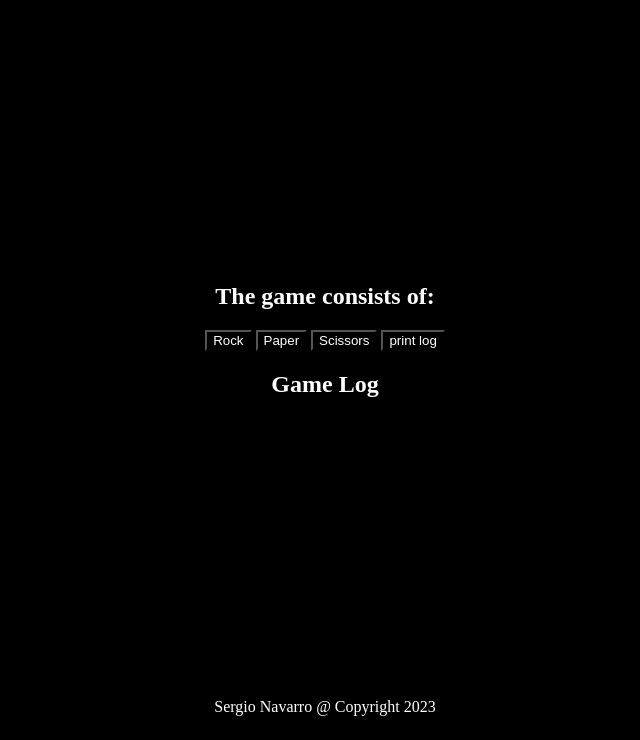
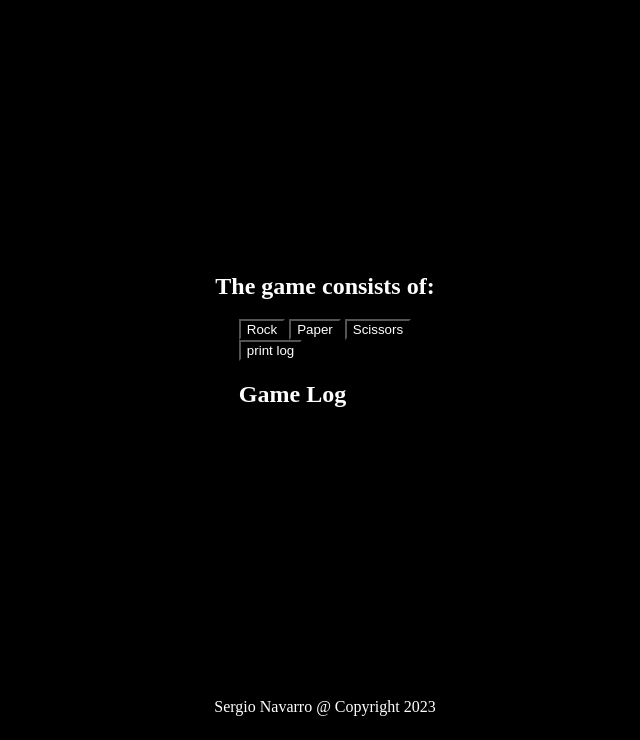
Before and after one commit to SergioNR/Rock-Paper-Scissors, a plain HTML site: page index.html in a window 1280 px wide. Shown: the part 76-816 px from the top of the page, without its empty margins (315-955 px from the left). Drawn offline with Linux system fonts and the light colour scheme.

Commit message:
TESTING COMMITS

```diff
--- a/index.html
+++ b/index.html
@@ -27,13 +27,13 @@
 
             </div>
         </div>
-
+        <div class="bottom-half">
         <div class="playerChoices">
             <button class="rock userChoice">Rock</button>
             <button class="paper userChoice">Paper</button>
             <button class="scissors userChoice">Scissors</button>
-            <button class="printLog">print log</button>
         </div>
+        <button class="printLog">print log</button>
 
         <div class="gameLog">
             <h2>Game Log</h2>
@@ -41,7 +41,7 @@
 
             </div>
         </div>
-
+    </div>
     </div>
     </section>
 
--- a/js/main.js
+++ b/js/main.js
@@ -1,3 +1,8 @@
+const rockSelection = document.querySelector(`.rock`)
+const paperSelection = document.querySelector(`.paper`)
+const scissorsSelection = document.querySelector(`.scissors`)
+const printLog = document.querySelector(`.printLog`)
+
 const getNumberOfRounds = () =>{
     let numberOfRounds = parseInt(prompt(`how many rounds do you want to play?`))
 
@@ -47,10 +52,7 @@ let maxNumberOfRounds = 5 //getNumberOfRounds(); // TODO set to 5 for debugging
 let currentRound = 1;
 let roundLog = [];
 
-const rockSelection = document.querySelector(`.rock`)
-const paperSelection = document.querySelector(`.paper`)
-const scissorsSelection = document.querySelector(`.scissors`)
-const printLog = document.querySelector(`.printLog`)
+
 
 printLog.addEventListener(`click`, () => console.log(roundLog))
 
```
